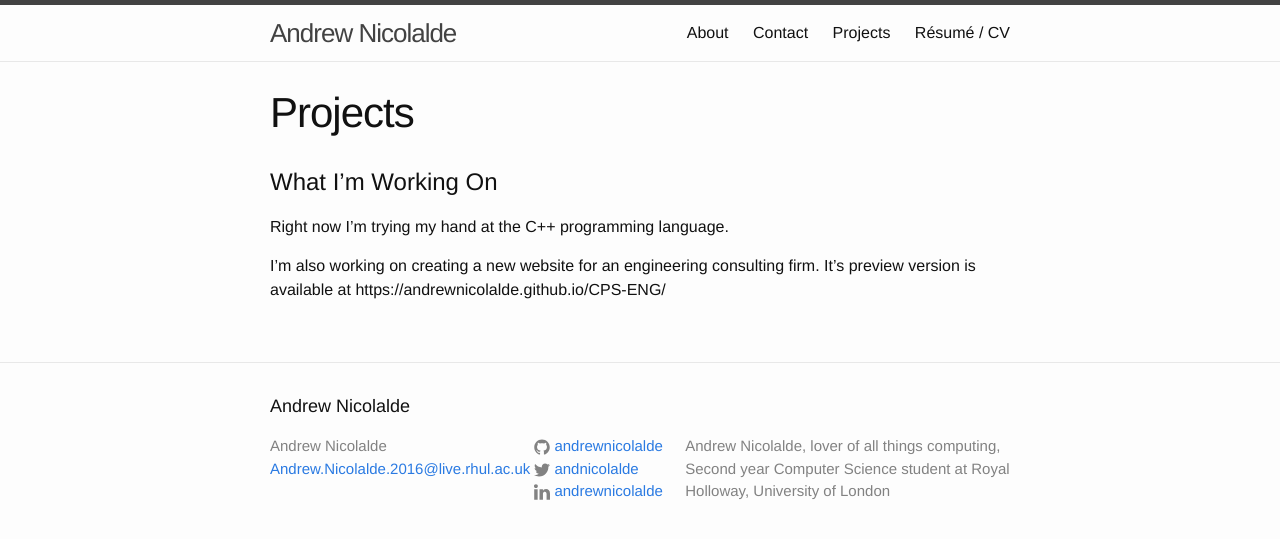
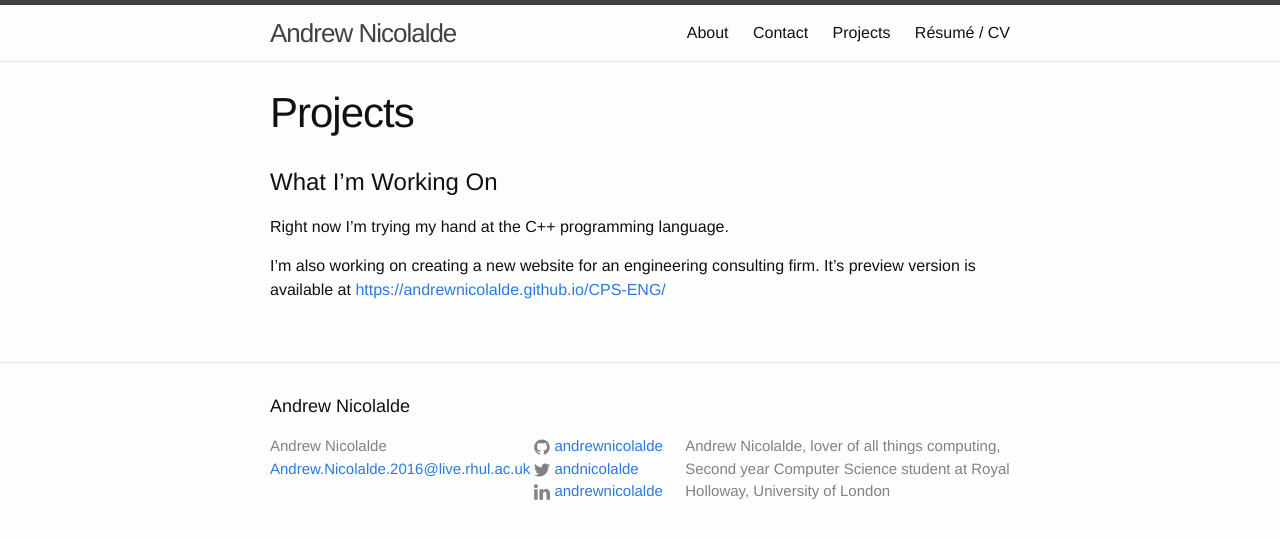
Before and after one commit to andrewnicolalde/andrewn.io, a Jekyll site: the page built from projects.md, in a window 1280 px wide. Shown: the top 539 px of the page. Built offline with Jekyll 4.4.1, drawn with Linux system fonts in a browser that asks for light colours; part of the change alters nothing that is shown.

Commit message:
Make CPS-ENG url a link

```diff
--- a/projects.md
+++ b/projects.md
@@ -8,4 +8,4 @@ permalink: /projects/
 
 Right now I'm trying my hand at the C++ programming language.
 
-I'm also working on creating a new website for an engineering consulting firm. It's preview version is available at https://andrewnicolalde.github.io/CPS-ENG/
+I'm also working on creating a new website for an engineering consulting firm. It's preview version is available at [https://andrewnicolalde.github.io/CPS-ENG/](https://andrewnicolalde.github.io/CPS-ENG/)
```
